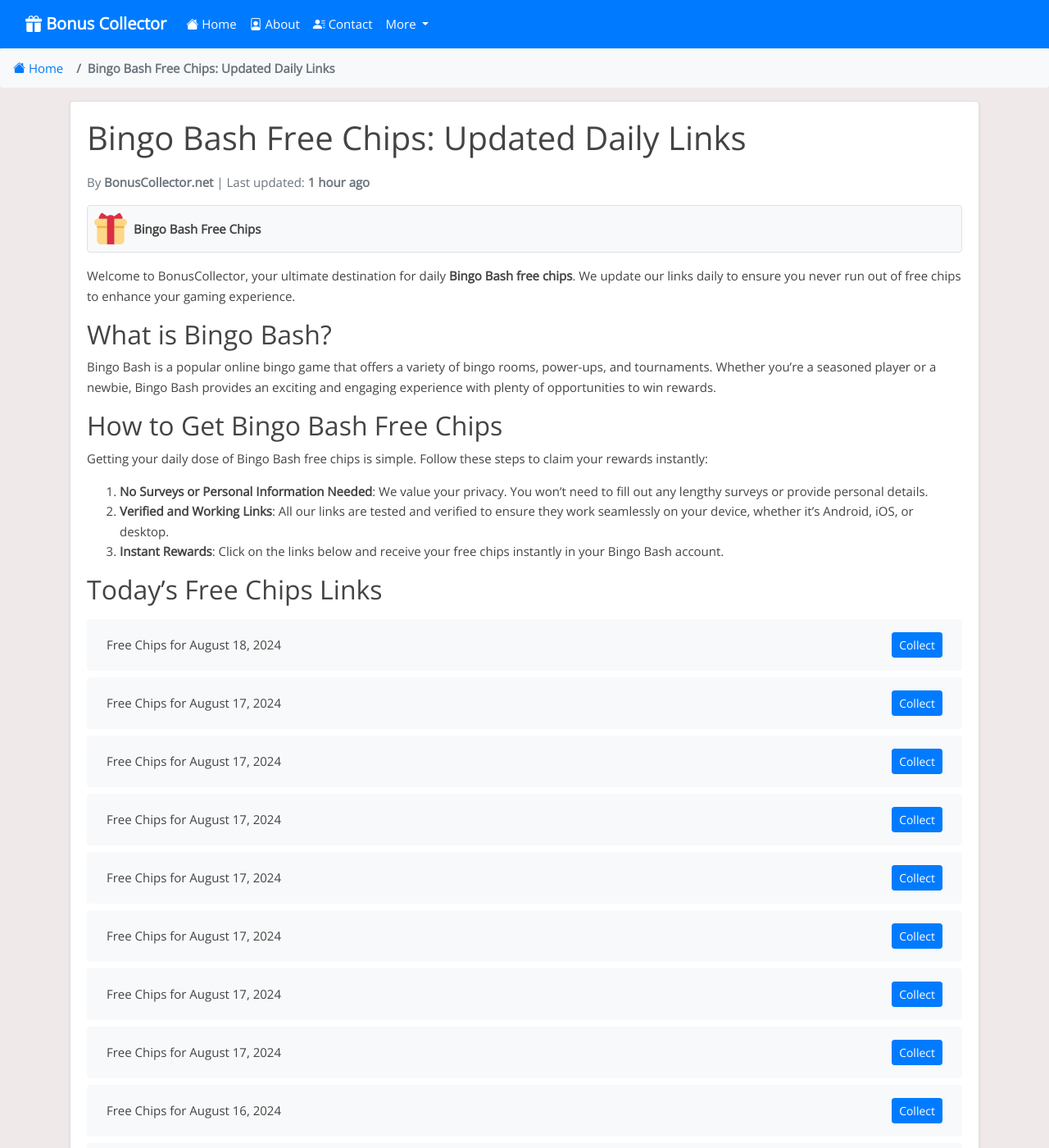
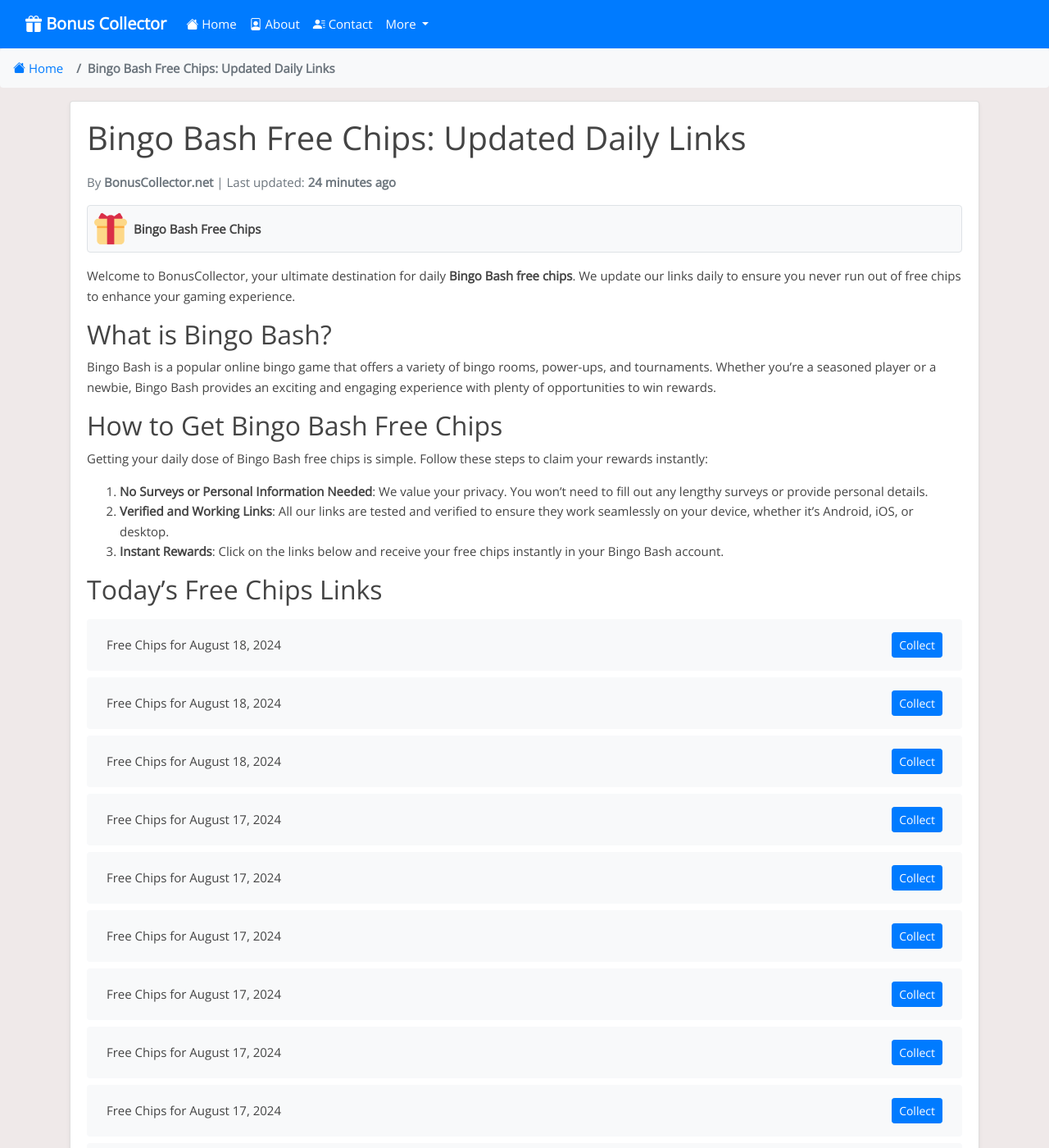
Before and after one commit to Prollad99/bs-net, a Jekyll site: the page built from _posts/2024-07-04-bingo-bash.md, in a window 1280 px wide and 1400 px high. Shown: the whole window at 82% size. Built offline with Jekyll 4.4.1, drawn with Linux system fonts in a browser that asks for light colours; nearby versions of some CDN libraries; comment, search, counter and statistics services are not loaded; some of the changed text lies outside the part shown.

Commit message:
Update bingo-bash reward links and last modified date

```diff
--- a/_data/include_files.yml
+++ b/_data/include_files.yml
@@ -8,7 +8,7 @@
   last_modified: 2024-08-18 06:26:36
 
 bingo-bash.html:
-  last_modified: 2024-08-18 06:26:31
+  last_modified: 2024-08-18 07:08:37
 
 house-of-fun.html:
   last_modified: 2024-08-18 06:26:54
--- a/_includes/bingo-bash.html
+++ b/_includes/bingo-bash.html
@@ -1,4 +1,12 @@
 <ul class="list-group mt-3 mb-4">
+  <li class="list-group-item d-flex justify-content-between align-items-center">
+    <span>Free Chips for August 18, 2024</span>
+    <a href="https://bingo.bitrhymes.com/apps/bingo/facebook/app/ads/viral.php?device=androidp&hash=64313c12df644896d3aeb782d5431940&fr_id=&time=&type=OTR&item_id=0&verify=&ptyp=bot&ctyp=&se=&yahoo_id=&ref=viral&us_type=&rc=eyJzdCI6MTcyMzk2NDY0OSwiZXQiOjE3MjQwMzY2NDksInJuIjo3ODIsInJ3ZCI6eyJjaGlwcyI6NH0sIm1faWQiOiI2MDY1MDg5MTEzNTM5MDUwIiwic3JjIjoiY2hhdGZ1ZWwifQ%3D%3D&ref=viral&ref_2=na&ref_3=na&ptyp=bot&ctyp=na" class="btn btn-primary btn-sm">Collect</a>
+  </li>
+  <li class="list-group-item d-flex justify-content-between align-items-center">
+    <span>Free Chips for August 18, 2024</span>
+    <a href="https://bingo.bitrhymes.com/apps/bingo/facebook/app/ads/viral.php?device=androidp&hash=30a1da905e262111ed55996034d45cc1&fr_id=&time=&type=OTR&item_id=0&verify=&ptyp=bot&ctyp=&se=&yahoo_id=&ref=viral&us_type=&rc=eyJzdCI6MTcyMzk2NDY3NywiZXQiOjE3MjQwMzY2NzcsInJuIjo2MDQsInJ3ZCI6eyJjaGlwcyI6MTB9LCJtX2lkIjoiNjA2NTA4OTExMzUzOTA1MCIsInNyYyI6ImNoYXRmdWVsIn0%3D&ref=viral&ref_2=na&ref_3=na&ptyp=bot&ctyp=na" class="btn btn-primary btn-sm">Collect</a>
+  </li>
   <li class="list-group-item d-flex justify-content-between align-items-center">
     <span>Free Chips for August 18, 2024</span>
     <a href="https://scrb.ly/43Dwvtq" class="btn btn-primary btn-sm">Collect</a>
@@ -391,12 +399,4 @@
     <span>Free Chips for Invalid Date</span>
     <a href="https://bingo.bitrhymes.com/apps/bingo/facebook/app/ads/viral.php?device=androidp&hash=879bb2baa43fea943e24c3189011ddec&fr_id=&time=&type=OTR&item_id=0&verify=&ptyp=bot&ctyp=pab1&se=&yahoo_id=&ref=viral&us_type=&rc=eyJzdCI6MTcyMjQ5NjIwMiwiZXQiOjE3MjI1NjgyMDIsInJuIjo2NTIsInJ3ZCI6eyJjaGlwcyI6OH0sIm1faWQiOiI2MDY1MDg5MTEzNTM5MDUwIiwic3JjIjoiY2hhdGZ1ZWwifQ%3D%3D&ref=viral&ref_2=na&ref_3=na&ptyp=bot&ctyp=pab1" class="btn btn-primary btn-sm">Collect</a>
   </li>
-  <li class="list-group-item d-flex justify-content-between align-items-center">
-    <span>Free Chips for Invalid Date</span>
-    <a href="https://bingo.bitrhymes.com/apps/bingo/facebook/app/ads/viral.php?device=androidp&hash=ffc0312b0ae5ed08d9c3ee249f6d3805&fr_id=&time=&type=OTR&item_id=0&verify=&ptyp=bot&ctyp=loyalty1&se=&yahoo_id=&ref=viral&us_type=&rc=eyJzdCI6MTcyMjQ5NjIzMCwiZXQiOjE3MjI1NjgyMzAsInJuIjoyNTQsInJ3ZCI6eyJjaGlwcyI6NX0sIm1faWQiOiI2MDY1MDg5MTEzNTM5MDUwIiwic3JjIjoiY2hhdGZ1ZWwifQ%3D%3D&ref=viral&ref_2=na&ref_3=na&ptyp=bot&ctyp=loyalty1" class="btn btn-primary btn-sm">Collect</a>
-  </li>
-  <li class="list-group-item d-flex justify-content-between align-items-center">
-    <span>Free Chips for Invalid Date</span>
-    <a href="https://scrb.ly/4aA1wAm" class="btn btn-primary btn-sm">Collect</a>
-  </li>
 </ul>
```
Also changed, not shown: links-json/bingo-bash.json (+8 -6 lines).
